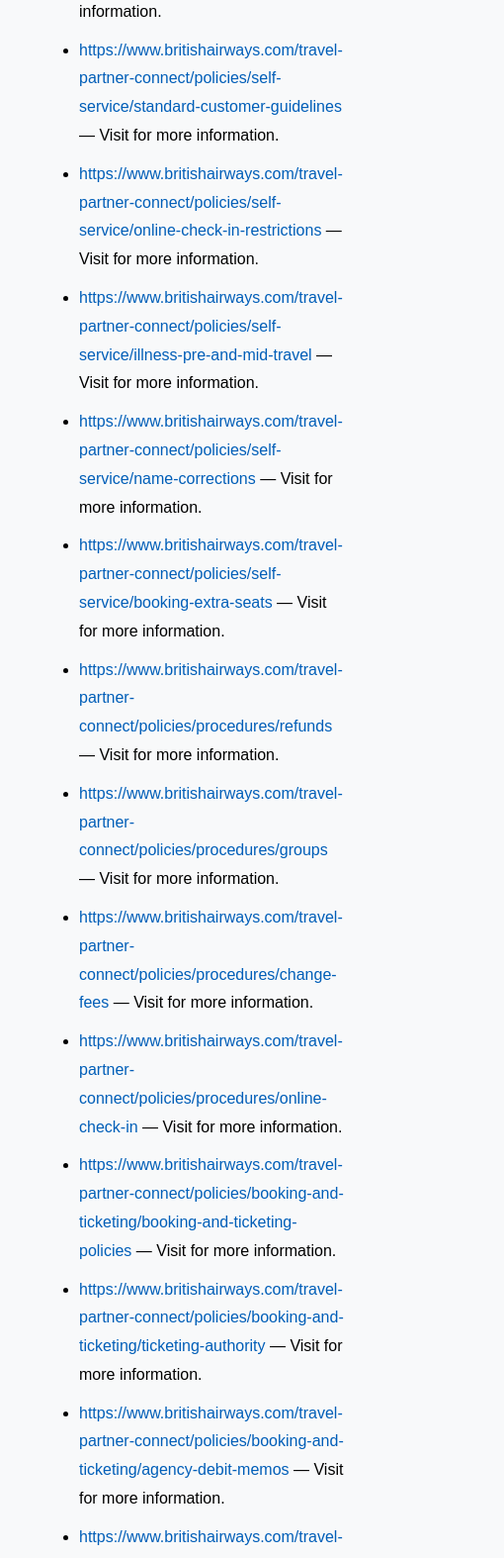
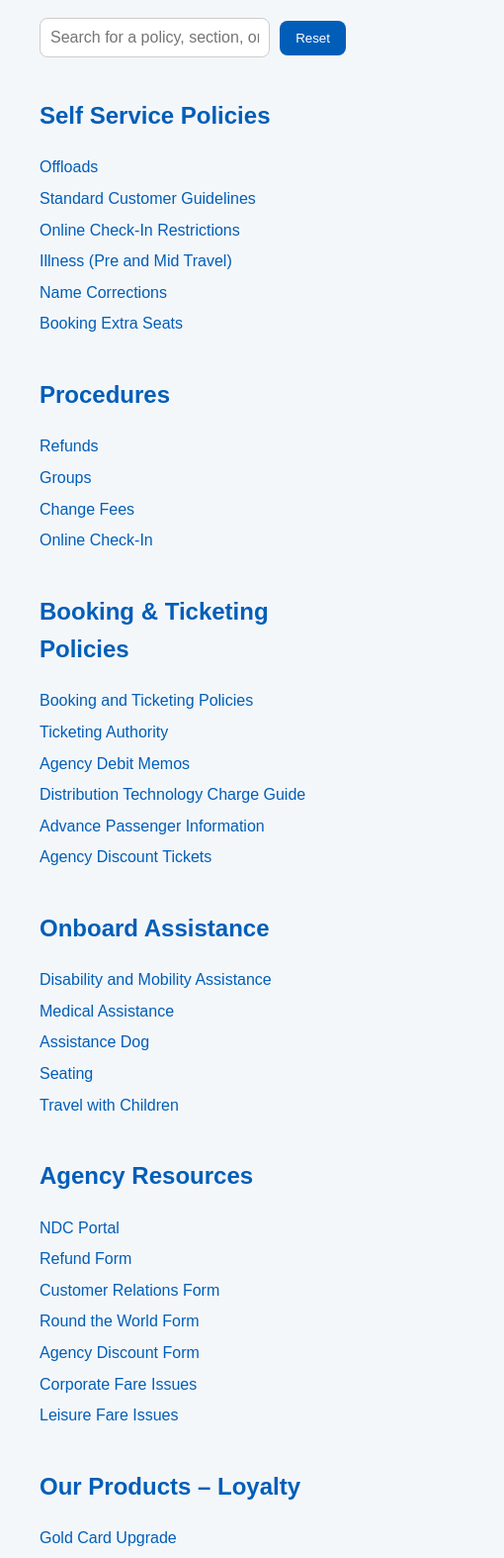
Before and after one commit to gbhatt92/BATPC-LINK, a plain HTML site: page index.html in a window 390 px wide. Shown: the part 261-1835 px from the top of the page at 99% size, 510 px wide, since content can reach past the window. Drawn offline with Linux system fonts and the light colour scheme.

Commit message:
Add files via upload

```diff
--- a/index.html
+++ b/index.html
@@ -1,66 +1,186 @@
-
 <!DOCTYPE html>
 <html lang="en">
 <head>
-    <meta charset="UTF-8">
-    <meta name="viewport" content="width=device-width, initial-scale=1.0">
-    <title>British Airways Policy and Resource Links</title>
-    <style>
-        body { font-family: Arial, sans-serif; margin: 40px; background-color: #f8f9fa; }
-        h1 { text-align: center; color: #003366; }
-        ul { line-height: 1.8; }
-        li { margin-bottom: 10px; }
-        a { color: #005eb8; text-decoration: none; }
-        a:hover { text-decoration: underline; }
-    </style>
+  <meta charset="UTF-8">
+  <meta name="viewport" content="width=device-width, initial-scale=1.0">
+  <title>British Airways Partner Connect – Useful Links</title>
+  <style>
+    body {
+      font-family: Arial, sans-serif;
+      background-color: #f4f7fa;
+      color: #333;
+      margin: 40px;
+      line-height: 1.6;
+    }
+    h1 {
+      color: #00205b;
+      border-bottom: 3px solid #00205b;
+      padding-bottom: 10px;
+    }
+    h2 {
+      color: #005eb8;
+      margin-top: 40px;
+    }
+    ul {
+      list-style: none;
+      padding-left: 0;
+    }
+    li {
+      margin-bottom: 6px;
+    }
+    a {
+      color: #005eb8;
+      text-decoration: none;
+    }
+    a:hover {
+      text-decoration: underline;
+    }
+    #search-container {
+      margin: 20px 0;
+      display: flex;
+      align-items: center;
+      gap: 10px;
+    }
+    #search-input {
+      width: 350px;
+      padding: 10px;
+      border: 1px solid #ccc;
+      border-radius: 8px;
+      font-size: 1em;
+    }
+    #reset-btn {
+      background-color: #005eb8;
+      color: white;
+      border: none;
+      padding: 10px 16px;
+      border-radius: 8px;
+      cursor: pointer;
+    }
+    #reset-btn:hover {
+      background-color: #003d7a;
+    }
+    footer {
+      margin-top: 50px;
+      font-size: 0.9em;
+      color: #666;
+    }
+    .hidden {
+      display: none;
+    }
+  </style>
 </head>
 <body>
-    <h1>British Airways Policy and Resource Links</h1>
+  <h1>British Airways Travel Partner Connect – Reference Links</h1>
+
+  <div id="search-container">
+    <input type="text" id="search-input" placeholder="Search for a policy, section, or keyword...">
+    <button id="reset-btn">Reset</button>
+  </div>
+
+  <div id="links-container">
+
+    <h2>Self Service Policies</h2>
     <ul>
-        <li><a href="https://www.britishairways.com/travel-partner-connect/policies/self-service/offloads" target="_blank">https://www.britishairways.com/travel-partner-connect/policies/self-service/offloads</a> — Visit for more information.</li>
-        <li><a href="https://www.britishairways.com/travel-partner-connect/policies/self-service/standard-customer-guidelines" target="_blank">https://www.britishairways.com/travel-partner-connect/policies/self-service/standard-customer-guidelines</a> — Visit for more information.</li>
-        <li><a href="https://www.britishairways.com/travel-partner-connect/policies/self-service/online-check-in-restrictions" target="_blank">https://www.britishairways.com/travel-partner-connect/policies/self-service/online-check-in-restrictions</a> — Visit for more information.</li>
-        <li><a href="https://www.britishairways.com/travel-partner-connect/policies/self-service/illness-pre-and-mid-travel" target="_blank">https://www.britishairways.com/travel-partner-connect/policies/self-service/illness-pre-and-mid-travel</a> — Visit for more information.</li>
-        <li><a href="https://www.britishairways.com/travel-partner-connect/policies/self-service/name-corrections" target="_blank">https://www.britishairways.com/travel-partner-connect/policies/self-service/name-corrections</a> — Visit for more information.</li>
-        <li><a href="https://www.britishairways.com/travel-partner-connect/policies/self-service/booking-extra-seats" target="_blank">https://www.britishairways.com/travel-partner-connect/policies/self-service/booking-extra-seats</a> — Visit for more information.</li>
-        <li><a href="https://www.britishairways.com/travel-partner-connect/policies/procedures/refunds" target="_blank">https://www.britishairways.com/travel-partner-connect/policies/procedures/refunds</a> — Visit for more information.</li>
-        <li><a href="https://www.britishairways.com/travel-partner-connect/policies/procedures/groups" target="_blank">https://www.britishairways.com/travel-partner-connect/policies/procedures/groups</a> — Visit for more information.</li>
-        <li><a href="https://www.britishairways.com/travel-partner-connect/policies/procedures/change-fees" target="_blank">https://www.britishairways.com/travel-partner-connect/policies/procedures/change-fees</a> — Visit for more information.</li>
-        <li><a href="https://www.britishairways.com/travel-partner-connect/policies/procedures/online-check-in" target="_blank">https://www.britishairways.com/travel-partner-connect/policies/procedures/online-check-in</a> — Visit for more information.</li>
-        <li><a href="https://www.britishairways.com/travel-partner-connect/policies/booking-and-ticketing/booking-and-ticketing-policies" target="_blank">https://www.britishairways.com/travel-partner-connect/policies/booking-and-ticketing/booking-and-ticketing-policies</a> — Visit for more information.</li>
-        <li><a href="https://www.britishairways.com/travel-partner-connect/policies/booking-and-ticketing/ticketing-authority" target="_blank">https://www.britishairways.com/travel-partner-connect/policies/booking-and-ticketing/ticketing-authority</a> — Visit for more information.</li>
-        <li><a href="https://www.britishairways.com/travel-partner-connect/policies/booking-and-ticketing/agency-debit-memos" target="_blank">https://www.britishairways.com/travel-partner-connect/policies/booking-and-ticketing/agency-debit-memos</a> — Visit for more information.</li>
-        <li><a href="https://www.britishairways.com/travel-partner-connect/policies/booking-and-ticketing/distribution-technology-charge-guide" target="_blank">https://www.britishairways.com/travel-partner-connect/policies/booking-and-ticketing/distribution-technology-charge-guide</a> — Visit for more information.</li>
-        <li><a href="https://www.britishairways.com/travel-partner-connect/policies/booking-and-ticketing/advance-passenger-information" target="_blank">https://www.britishairways.com/travel-partner-connect/policies/booking-and-ticketing/advance-passenger-information</a> — Visit for more information.</li>
-        <li><a href="https://www.britishairways.com/travel-partner-connect/policies/booking-and-ticketing/agency-discount-tickets" target="_blank">https://www.britishairways.com/travel-partner-connect/policies/booking-and-ticketing/agency-discount-tickets</a> — Visit for more information.</li>
-        <li><a href="https://www.britishairways.com/travel-partner-connect/policies/onboard-assistance/disability-and-mobility-assistance" target="_blank">https://www.britishairways.com/travel-partner-connect/policies/onboard-assistance/disability-and-mobility-assistance</a> — Visit for more information.</li>
-        <li><a href="https://www.britishairways.com/travel-partner-connect/policies/onboard-assistance/medical-assistance" target="_blank">https://www.britishairways.com/travel-partner-connect/policies/onboard-assistance/medical-assistance</a> — Visit for more information.</li>
-        <li><a href="https://www.britishairways.com/travel-partner-connect/policies/onboard-assistance/assistance-dog" target="_blank">https://www.britishairways.com/travel-partner-connect/policies/onboard-assistance/assistance-dog</a> — Visit for more information.</li>
-        <li><a href="https://www.britishairways.com/travel-partner-connect/policies/onboard-assistance/seating" target="_blank">https://www.britishairways.com/travel-partner-connect/policies/onboard-assistance/seating</a> — Visit for more information.</li>
-        <li><a href="https://www.britishairways.com/travel-partner-connect/policies/onboard-assistance/travel-with-children" target="_blank">https://www.britishairways.com/travel-partner-connect/policies/onboard-assistance/travel-with-children</a> — Visit for more information.</li>
-        <li><a href="https://ndc.ba.com/home" target="_blank">https://ndc.ba.com/home</a> — Visit for more information.</li>
-        <li><a href="https://www.britishairways.com/travel-partner-connect/agency-resources/requests/refund-form" target="_blank">https://www.britishairways.com/travel-partner-connect/agency-resources/requests/refund-form</a> — Visit for more information.</li>
-        <li><a href="https://www.britishairways.com/travel-partner-connect/agency-resources/requests/customer-relations-form" target="_blank">https://www.britishairways.com/travel-partner-connect/agency-resources/requests/customer-relations-form</a> — Visit for more information.</li>
-        <li><a href="https://www.britishairways.com/travel-partner-connect/agency-resources/requests/round-the-world-form" target="_blank">https://www.britishairways.com/travel-partner-connect/agency-resources/requests/round-the-world-form</a> — Visit for more information.</li>
-        <li><a href="https://www.britishairways.com/travel-partner-connect/agency-resources/requests/agency-discount-form" target="_blank">https://www.britishairways.com/travel-partner-connect/agency-resources/requests/agency-discount-form</a> — Visit for more information.</li>
-        <li><a href="https://www.britishairways.com/travel-partner-connect/agency-resources/queries/corporate-fare-issues" target="_blank">https://www.britishairways.com/travel-partner-connect/agency-resources/queries/corporate-fare-issues</a> — Visit for more information.</li>
-        <li><a href="https://www.britishairways.com/travel-partner-connect/agency-resources/queries/leisure-fare-issues" target="_blank">https://www.britishairways.com/travel-partner-connect/agency-resources/queries/leisure-fare-issues</a> — Visit for more information.</li>
-        <li><a href="https://www.britishairways.com/travel-partner-connect/our-products/loyalty/gold-card-upgrade" target="_blank">https://www.britishairways.com/travel-partner-connect/our-products/loyalty/gold-card-upgrade</a> — Visit for more information.</li>
-        <li><a href="https://www.britishairways.com/travel-partner-connect/our-products/loyalty/upgrades-using-avios-for-trade-bookings" target="_blank">https://www.britishairways.com/travel-partner-connect/our-products/loyalty/upgrades-using-avios-for-trade-bookings</a> — Visit for more information.</li>
-        <li><a href="https://www.britishairways.com/travel-partner-connect/our-products/loyalty/corporate-travel-deals" target="_blank">https://www.britishairways.com/travel-partner-connect/our-products/loyalty/corporate-travel-deals</a> — Visit for more information.</li>
-        <li><a href="https://www.britishairways.com/travel-partner-connect/our-products/loyalty/collecting-avios-exceptions" target="_blank">https://www.britishairways.com/travel-partner-connect/our-products/loyalty/collecting-avios-exceptions</a> — Visit for more information.</li>
-        <li><a href="https://www.britishairways.com/travel-partner-connect/our-products/loyalty/the-british-airways-new-business-team" target="_blank">https://www.britishairways.com/travel-partner-connect/our-products/loyalty/the-british-airways-new-business-team</a> — Visit for more information.</li>
-        <li><a href="https://www.britishairways.com/travel-partner-connect/our-products/fares/shorthaul-fares" target="_blank">https://www.britishairways.com/travel-partner-connect/our-products/fares/shorthaul-fares</a> — Visit for more information.</li>
-        <li><a href="https://www.britishairways.com/travel-partner-connect/our-products/fares/longhaul-fares" target="_blank">https://www.britishairways.com/travel-partner-connect/our-products/fares/longhaul-fares</a> — Visit for more information.</li>
-        <li><a href="https://www.britishairways.com/travel-partner-connect/our-products/fares/round-the-world-fares" target="_blank">https://www.britishairways.com/travel-partner-connect/our-products/fares/round-the-world-fares</a> — Visit for more information.</li>
-        <li><a href="https://www.britishairways.com/travel-partner-connect/our-products/fares/marine-fares" target="_blank">https://www.britishairways.com/travel-partner-connect/our-products/fares/marine-fares</a> — Visit for more information.</li>
-        <li><a href="https://www.britishairways.com/travel-partner-connect/our-products/fares/dual-inventory" target="_blank">https://www.britishairways.com/travel-partner-connect/our-products/fares/dual-inventory</a> — Visit for more information.</li>
-        <li><a href="https://www.britishairways.com/content/information/baggage-essentials" target="_blank">https://www.britishairways.com/content/information/baggage-essentials</a> — Visit for more information.</li>
-        <li><a href="https://www.britishairways.com/content/information/seating" target="_blank">https://www.britishairways.com/content/information/seating</a> — Visit for more information.</li>
-        <li><a href="https://www.britishairways.com/content/information/airport-information" target="_blank">https://www.britishairways.com/content/information/airport-information</a> — Visit for more information.</li>
-        <li><a href="https://www.britishairways.com/content/information/lounges" target="_blank">https://www.britishairways.com/content/information/lounges</a> — Visit for more information.</li>
-        <li><a href="https://www.britishairways.com/travel-partner-connect/disruptions" target="_blank">https://www.britishairways.com/travel-partner-connect/disruptions</a> — Visit for more information.</li>
+      <li><a href="https://www.britishairways.com/travel-partner-connect/policies/self-service/offloads" target="_blank">Offloads</a></li>
+      <li><a href="https://www.britishairways.com/travel-partner-connect/policies/self-service/standard-customer-guidelines" target="_blank">Standard Customer Guidelines</a></li>
+      <li><a href="https://www.britishairways.com/travel-partner-connect/policies/self-service/online-check-in-restrictions" target="_blank">Online Check-In Restrictions</a></li>
+      <li><a href="https://www.britishairways.com/travel-partner-connect/policies/self-service/illness-pre-and-mid-travel" target="_blank">Illness (Pre and Mid Travel)</a></li>
+      <li><a href="https://www.britishairways.com/travel-partner-connect/policies/self-service/name-corrections" target="_blank">Name Corrections</a></li>
+      <li><a href="https://www.britishairways.com/travel-partner-connect/policies/self-service/booking-extra-seats" target="_blank">Booking Extra Seats</a></li>
+    </ul>
 
+    <h2>Procedures</h2>
+    <ul>
+      <li><a href="https://www.britishairways.com/travel-partner-connect/policies/procedures/refunds" target="_blank">Refunds</a></li>
+      <li><a href="https://www.britishairways.com/travel-partner-connect/policies/procedures/groups" target="_blank">Groups</a></li>
+      <li><a href="https://www.britishairways.com/travel-partner-connect/policies/procedures/change-fees" target="_blank">Change Fees</a></li>
+      <li><a href="https://www.britishairways.com/travel-partner-connect/policies/procedures/online-check-in" target="_blank">Online Check-In</a></li>
     </ul>
+
+    <h2>Booking & Ticketing Policies</h2>
+    <ul>
+      <li><a href="https://www.britishairways.com/travel-partner-connect/policies/booking-and-ticketing/booking-and-ticketing-policies" target="_blank">Booking and Ticketing Policies</a></li>
+      <li><a href="https://www.britishairways.com/travel-partner-connect/policies/booking-and-ticketing/ticketing-authority" target="_blank">Ticketing Authority</a></li>
+      <li><a href="https://www.britishairways.com/travel-partner-connect/policies/booking-and-ticketing/agency-debit-memos" target="_blank">Agency Debit Memos</a></li>
+      <li><a href="https://www.britishairways.com/travel-partner-connect/policies/booking-and-ticketing/distribution-technology-charge-guide" target="_blank">Distribution Technology Charge Guide</a></li>
+      <li><a href="https://www.britishairways.com/travel-partner-connect/policies/booking-and-ticketing/advance-passenger-information" target="_blank">Advance Passenger Information</a></li>
+      <li><a href="https://www.britishairways.com/travel-partner-connect/policies/booking-and-ticketing/agency-discount-tickets" target="_blank">Agency Discount Tickets</a></li>
+    </ul>
+
+    <h2>Onboard Assistance</h2>
+    <ul>
+      <li><a href="https://www.britishairways.com/travel-partner-connect/policies/onboard-assistance/disability-and-mobility-assistance" target="_blank">Disability and Mobility Assistance</a></li>
+      <li><a href="https://www.britishairways.com/travel-partner-connect/policies/onboard-assistance/medical-assistance" target="_blank">Medical Assistance</a></li>
+      <li><a href="https://www.britishairways.com/travel-partner-connect/policies/onboard-assistance/assistance-dog" target="_blank">Assistance Dog</a></li>
+      <li><a href="https://www.britishairways.com/travel-partner-connect/policies/onboard-assistance/seating" target="_blank">Seating</a></li>
+      <li><a href="https://www.britishairways.com/travel-partner-connect/policies/onboard-assistance/travel-with-children" target="_blank">Travel with Children</a></li>
+    </ul>
+
+    <h2>Agency Resources</h2>
+    <ul>
+      <li><a href="https://ndc.ba.com/home" target="_blank">NDC Portal</a></li>
+      <li><a href="https://www.britishairways.com/travel-partner-connect/agency-resources/requests/refund-form" target="_blank">Refund Form</a></li>
+      <li><a href="https://www.britishairways.com/travel-partner-connect/agency-resources/requests/customer-relations-form" target="_blank">Customer Relations Form</a></li>
+      <li><a href="https://www.britishairways.com/travel-partner-connect/agency-resources/requests/round-the-world-form" target="_blank">Round the World Form</a></li>
+      <li><a href="https://www.britishairways.com/travel-partner-connect/agency-resources/requests/agency-discount-form" target="_blank">Agency Discount Form</a></li>
+      <li><a href="https://www.britishairways.com/travel-partner-connect/agency-resources/queries/corporate-fare-issues" target="_blank">Corporate Fare Issues</a></li>
+      <li><a href="https://www.britishairways.com/travel-partner-connect/agency-resources/queries/leisure-fare-issues" target="_blank">Leisure Fare Issues</a></li>
+    </ul>
+
+    <h2>Our Products – Loyalty</h2>
+    <ul>
+      <li><a href="https://www.britishairways.com/travel-partner-connect/our-products/loyalty/gold-card-upgrade" target="_blank">Gold Card Upgrade</a></li>
+      <li><a href="https://www.britishairways.com/travel-partner-connect/our-products/loyalty/upgrades-using-avios-for-trade-bookings" target="_blank">Upgrades Using Avios (Trade Bookings)</a></li>
+      <li><a href="https://www.britishairways.com/travel-partner-connect/our-products/loyalty/corporate-travel-deals" target="_blank">Corporate Travel Deals</a></li>
+      <li><a href="https://www.britishairways.com/travel-partner-connect/our-products/loyalty/collecting-avios-exceptions" target="_blank">Collecting Avios Exceptions</a></li>
+      <li><a href="https://www.britishairways.com/travel-partner-connect/our-products/loyalty/the-british-airways-new-business-team" target="_blank">The British Airways New Business Team</a></li>
+    </ul>
+
+    <h2>Our Products – Fares</h2>
+    <ul>
+      <li><a href="https://www.britishairways.com/travel-partner-connect/our-products/fares/shorthaul-fares" target="_blank">Shorthaul Fares</a></li>
+      <li><a href="https://www.britishairways.com/travel-partner-connect/our-products/fares/longhaul-fares" target="_blank">Longhaul Fares</a></li>
+      <li><a href="https://www.britishairways.com/travel-partner-connect/our-products/fares/round-the-world-fares" target="_blank">Round the World Fares</a></li>
+      <li><a href="https://www.britishairways.com/travel-partner-connect/our-products/fares/marine-fares" target="_blank">Marine Fares</a></li>
+      <li><a href="https://www.britishairways.com/travel-partner-connect/our-products/fares/dual-inventory" target="_blank">Dual Inventory</a></li>
+    </ul>
+
+    <h2>Information & Travel Essentials</h2>
+    <ul>
+      <li><a href="https://www.britishairways.com/content/information/baggage-essentials" target="_blank">Baggage Essentials</a></li>
+      <li><a href="https://www.britishairways.com/content/information/seating" target="_blank">Seating</a></li>
+      <li><a href="https://www.britishairways.com/content/information/airport-information" target="_blank">Airport Information</a></li>
+      <li><a href="https://www.britishairways.com/content/information/lounges" target="_blank">Lounges</a></li>
+    </ul>
+
+    <h2>Disruptions</h2>
+    <ul>
+      <li><a href="https://www.britishairways.com/travel-partner-connect/disruptions" target="_blank">Disruptions</a></li>
+    </ul>
+
+  </div>
+
+  <footer>
+    <p>© British Airways Travel Partner Connect – Link Reference Page | Compiled for easy navigation.</p>
+  </footer>
+
+  <script>
+    const searchInput = document.getElementById('search-input');
+    const resetBtn = document.getElementById('reset-btn');
+    const sections = document.querySelectorAll('#links-container h2, #links-container li');
+
+    searchInput.addEventListener('input', () => {
+      const term = searchInput.value.toLowerCase();
+      sections.forEach(el => {
+        const text = el.textContent.toLowerCase();
+        el.classList.toggle('hidden', !text.includes(term));
+      });
+    });
+
+    resetBtn.addEventListener('click', () => {
+      searchInput.value = '';
+      sections.forEach(el => el.classList.remove('hidden'));
+    });
+  </script>
 </body>
 </html>
```
